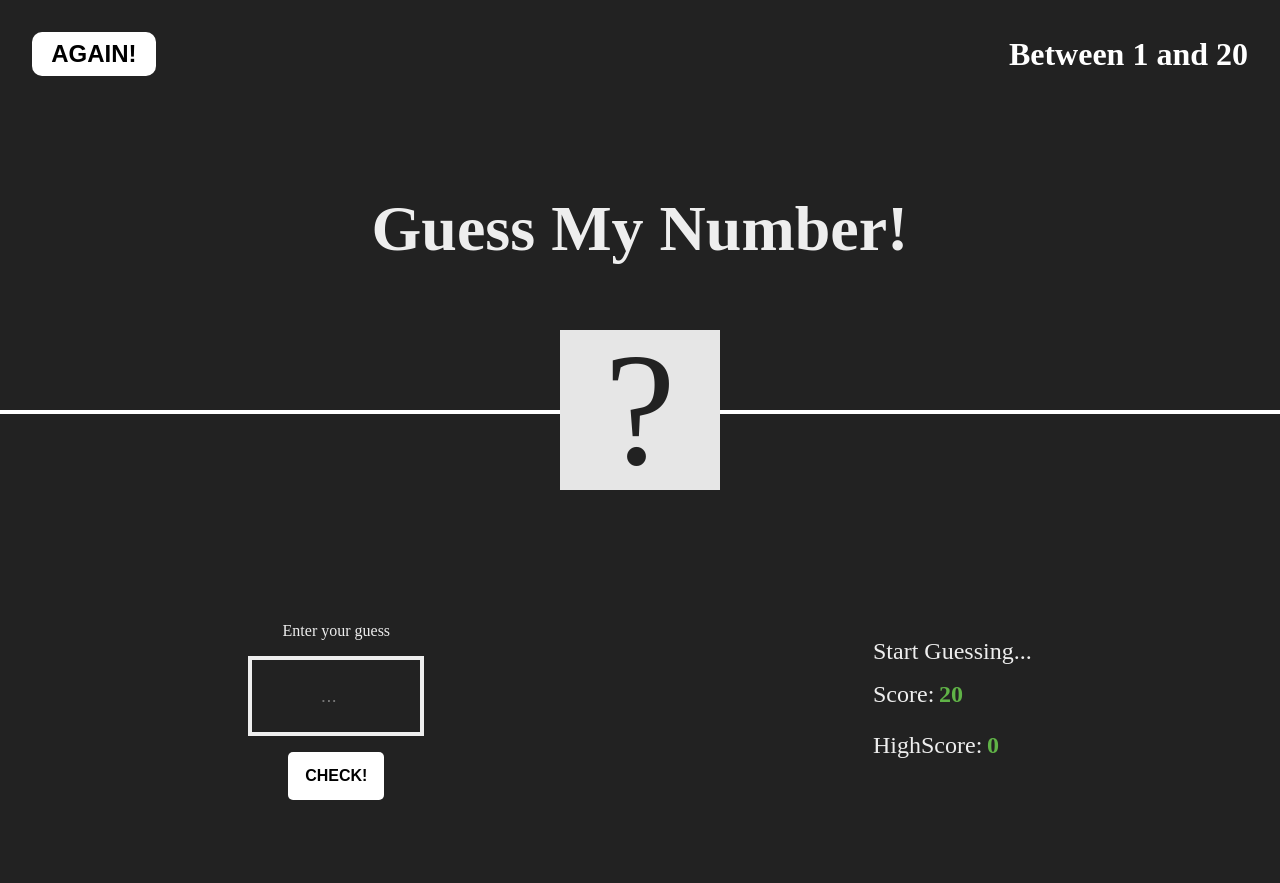
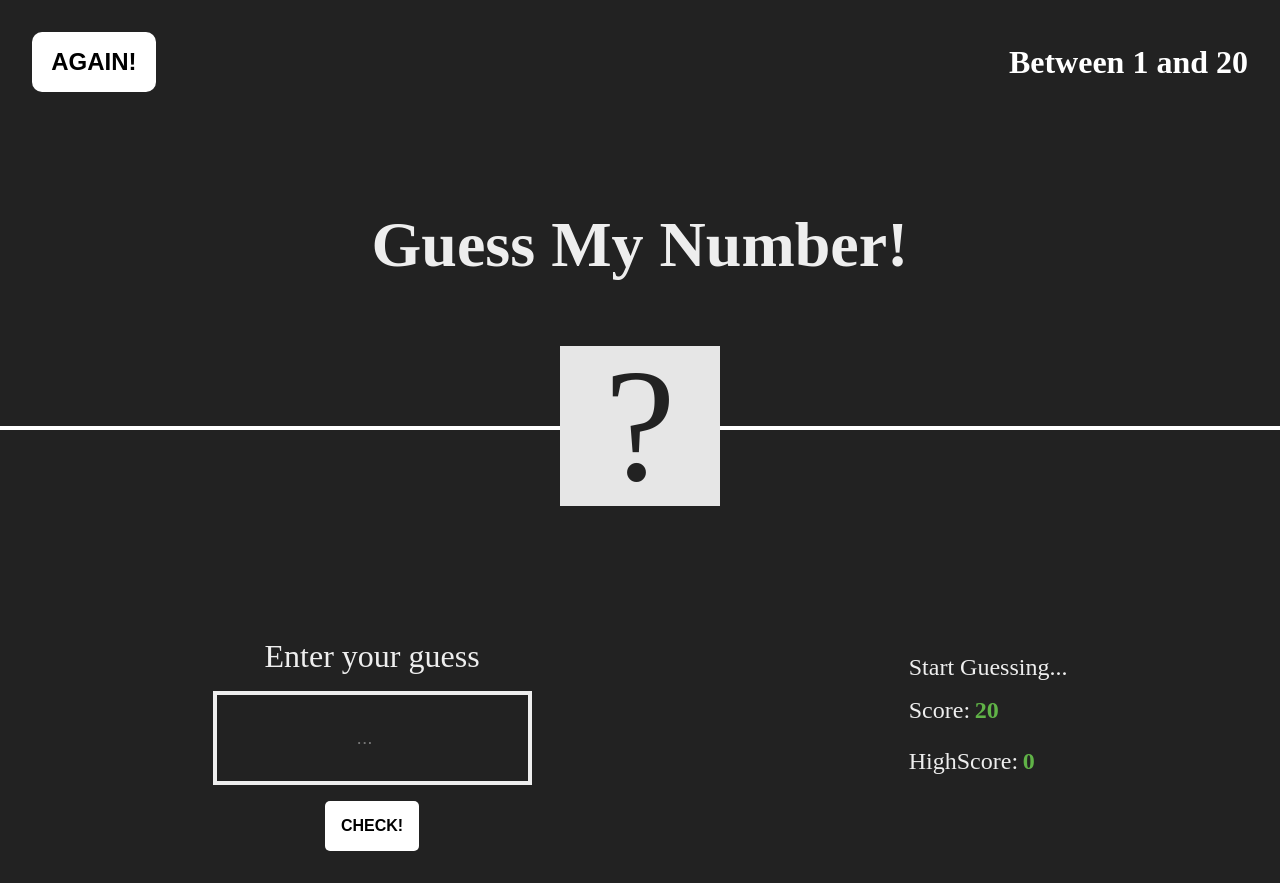
Before and after one commit to KetiKatamadze/10x---Ketevan-Katamadze-, a plain HTML site: page game(guess the number)/index.html in a window 1280 px wide. Both pictures are taken after a click on the button "AGAIN!". Before the commit the page ends 832 px from the top, so only its background shows below. Drawn offline with Linux system fonts and the light colour scheme.

Commit message:
added little adjustment

```diff
--- a/game(guess the number)/index.html
+++ b/game(guess the number)/index.html
@@ -21,7 +21,7 @@
       </div>
       <div class="main-content">
         <div class="check-box">
-          <label for="guess-input" class="visually-hidden">Enter your guess</label>
+          <label for="guess-input">Enter your guess</label>
           <input type="number" id="guess-input" class="box" placeholder="..."/>
           <button id="check-btn" class="disable">CHECK!</button>
         </div>
--- a/game(guess the number)/main.js
+++ b/game(guess the number)/main.js
@@ -2,6 +2,7 @@ let secretNumber = Math.floor(Math.random() * 20) + 1;
 let score = 20;
 let highScore = 0;
 const bgColor = "#222";
+const winColor = "purple"
 
 const resetBtn = document.getElementById("reset-btn");
 const userInput = document.querySelector(".box");
@@ -11,6 +12,7 @@ const scoreData = document.getElementById("score");
 const highScoreData = document.getElementById("highScore");
 const title = document.querySelector("h1");
 const gameContainer = document.querySelector(".game-container");
+const body = document.querySelector("body")
 
 highScoreData.textContent = highScore;
 checkBtn.classList.remove("disable");
@@ -30,7 +32,7 @@ checkBtn.addEventListener("click", () => {
       highScore = score;
       highScoreData.textContent = highScore;
     }
-    gameContainer.style.backgroundColor = "purple";
+    body.style.backgroundColor = winColor;
     checkBtn.classList.add("disable");
     userInput.setAttribute("disabled", "disabled");
   } else if (value < secretNumber) {
@@ -63,5 +65,5 @@ resetBtn.addEventListener("click", () => {
   userInput.value = "...";
   userInput.removeAttribute("disabled");
   secretNumber = Math.floor(Math.random() * 20) + 1;
-  gameContainer.style.backgroundColor = bgColor;
+  body.style.backgroundColor = bgColor;
 });
--- a/game(guess the number)/style.scss
+++ b/game(guess the number)/style.scss
@@ -1,8 +1,7 @@
 $primary-color: #fff;
 $bg-color: #222;
-$accent-color: #60b347;
+$score-color: #60b347;
 $text-color: #eee;
-$font-stack: "Courier New", monospace;
 
 * {
   box-sizing: border-box;
@@ -31,13 +30,14 @@ body{
   margin-bottom: 1rem;
 
   button#reset-btn {
-    padding: 0.5rem 1.2rem;
+    padding: 1rem 1.2rem;
     font-size: 1.5rem;
     background-color: $primary-color;
     border: none;
     border-radius: 10px;
     cursor: pointer;
     font-weight: bold;
+    outline: none;
 
     &:hover {
       background-color: darken($primary-color, 20%);
@@ -100,28 +100,29 @@ body{
     gap: 1rem;
     display: flex;
     align-items: center;
-
+    label{
+      font-size: 2rem;
+    }
     .box {
-      width: 11rem;
-      height: 5rem;
       background-color: transparent;
       border: 4px solid $text-color;
-      padding: 0.5rem;
+      padding: 2rem;
       font-size: 1.2rem;
       text-align: center;
       color: white;
+      outline: none;
     }
 
     button#check-btn {
-      width: 6rem;
-      height: 3rem;
-      padding: 0.5rem 1rem;
+      padding: 1rem 1rem;
       font-size: 1rem;
       background-color: $primary-color;
       border: none;
       border-radius: 5px;
       cursor: pointer;
       font-weight: bold;
+      outline: none;
+
 
       &:hover {
         background-color: darken($primary-color, 10%);
@@ -147,7 +148,7 @@ body{
 
       span {
         font-weight: bold;
-        color: $accent-color;
+        color: $score-color;
         margin-left: 0.3rem;
       }
     }
```
Also changed, not shown: game(guess the number)/style.css, 1 other file.
